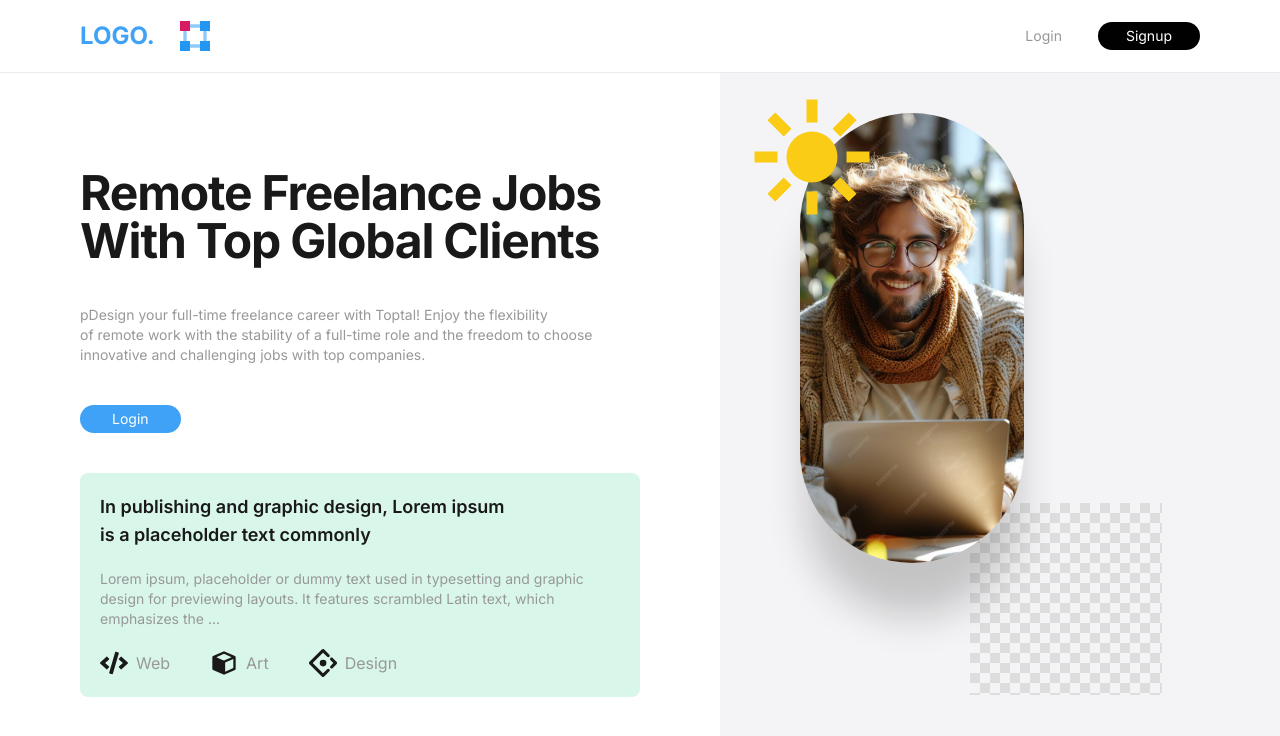
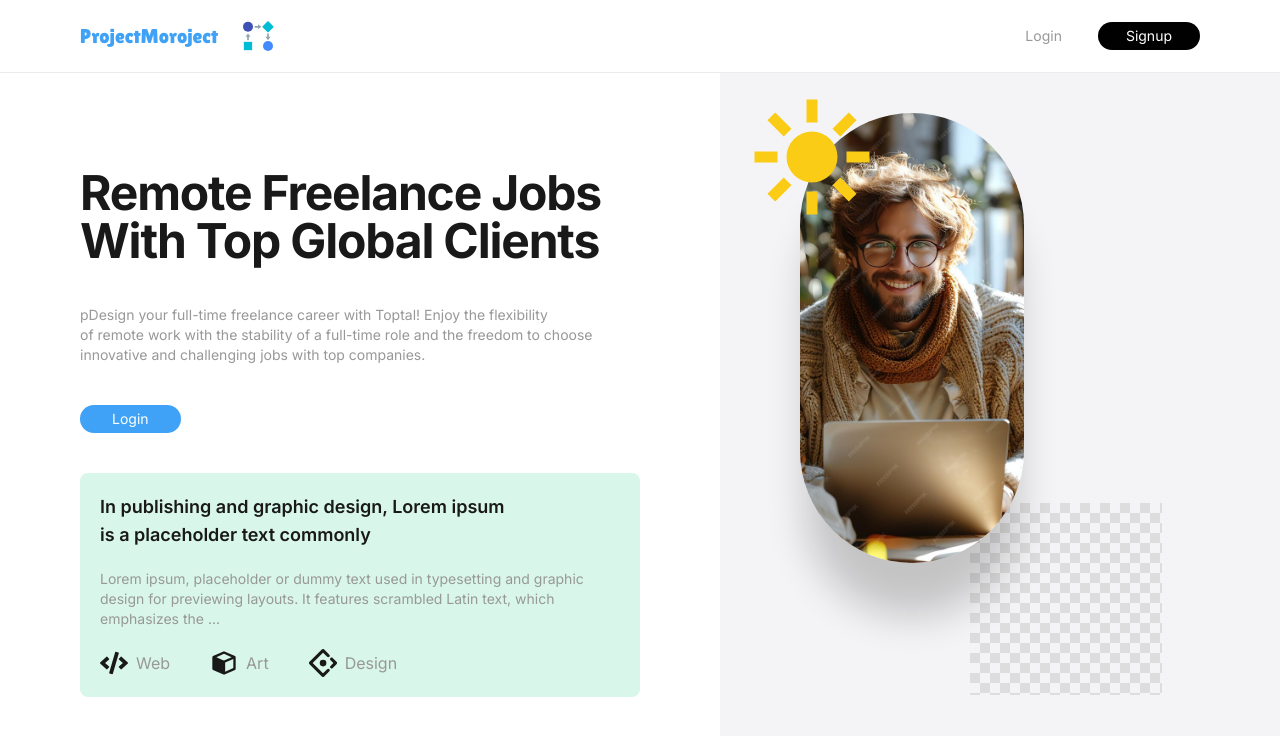
Before and after one commit to FathiMohammadDev/freelancering-app, a React (Vite) app: page / in a window 1280 px wide. Shown: the top 736 px of the page. Built offline with nearby package versions, Linux system fonts and the light colour scheme; no server answers.

Commit message:
change some styles

```diff
--- a/src/index.css
+++ b/src/index.css
@@ -1,4 +1,5 @@
 @import url('https://fonts.googleapis.com/css2?family=Inter:ital,opsz,wght@0,14..32,100..900;1,14..32,100..900&display=swap');
+@import url('https://fonts.googleapis.com/css2?family=Lilita+One&display=swap');
 @tailwind base;
 @tailwind components;
 @tailwind utilities;
@@ -70,6 +71,15 @@
 @layer components {
     .rti--container {
         @apply
+    }
+
+    .logo {
+
+        font-family: "Lilita One", sans-serif;
+        font-weight: 400;
+        font-style: normal;
+
+
     }
 
     .form-btn {
--- a/src/layouts/Sidebar.jsx
+++ b/src/layouts/Sidebar.jsx
@@ -1,5 +1,5 @@
 import { NavLink } from "react-router-dom";
-import { IoBackspaceSharp } from "react-icons/io5";
+import { IoBackspaceSharp,IoCloseSharp } from "react-icons/io5";
 import Logo from "../ui/Logo";
 import Logout from "../features/auth/Logout";
 import { useOutsideClick } from "../hooks/useOutsideClick";
@@ -14,12 +14,12 @@ const Sidebar = ({ open, setOpen, options }) => {
         open
           ? "-translate-x-0 md:-translate-x-0"
           : "-translate-x-[265px] md:-translate-x-0"
-      } bg-bg_primary fixed top-0 h-full space-y-16 border-border border-r-[1px] transition-all `}
+      } bg-bg_primary fixed top-0 h-full space-y-16 border-border border-r-[1px] transition-all`}
     >
       <Logo />
       {open && (
-        <IoBackspaceSharp
-          className="md:hidden fixed text-text_primary -top-14 left-[235px] cursor-pointer w-8 h-8"
+        <IoCloseSharp
+          className="md:hidden fixed text-text_primary -top-14 left-[234px] cursor-pointer w-8 h-8"
           onClick={setOpen}
         />
       )}
--- a/src/pages/HomePage.jsx
+++ b/src/pages/HomePage.jsx
@@ -32,7 +32,10 @@ const HomePage = () => {
               Dashboard
             </button>
           ) : (
-            <button className="btn bg-primary text-white font-normal px-8 rounded-3xl">
+            <button
+              onClick={() => navigate("auth")}
+              className="btn bg-primary text-white font-normal px-8 rounded-3xl"
+            >
               Login
             </button>
           )}
--- a/src/ui/Logo.jsx
+++ b/src/ui/Logo.jsx
@@ -1,12 +1,12 @@
-import { FcOrgUnit } from "react-icons/fc";
+import { FcWorkflow } from "react-icons/fc";
 import { Link } from "react-router-dom";
 
 const Logo = () => {
   return (
     <div>
       <Link to="/" className="flex items-center justify-center gap-5">
-        <h1 className="text-primary text-2xl font-bold">LOGO.</h1>
-        <FcOrgUnit className="w-10 h-10" />
+        <h1 className="text-primary text-xl logo">ProjectMoroject</h1>
+        <FcWorkflow className="w-10 h-10" />
       </Link>
     </div>
   );
```
